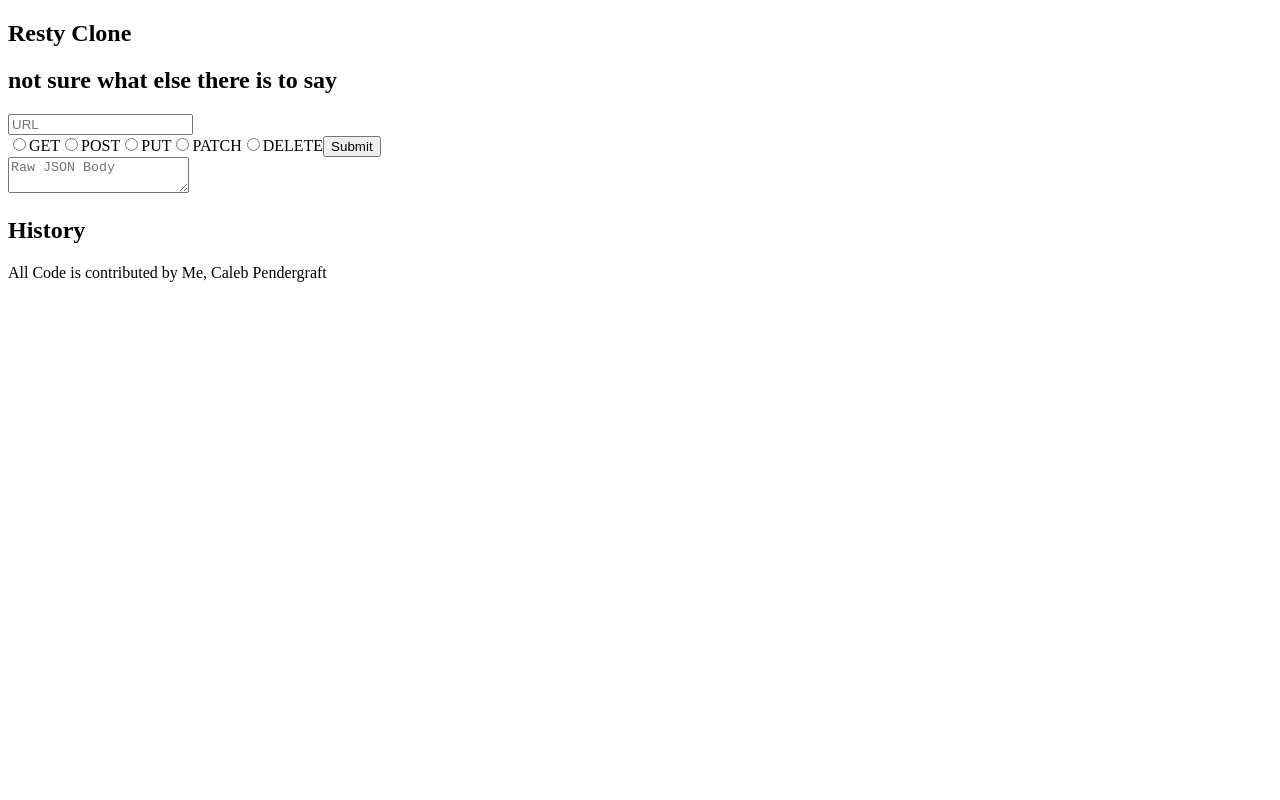
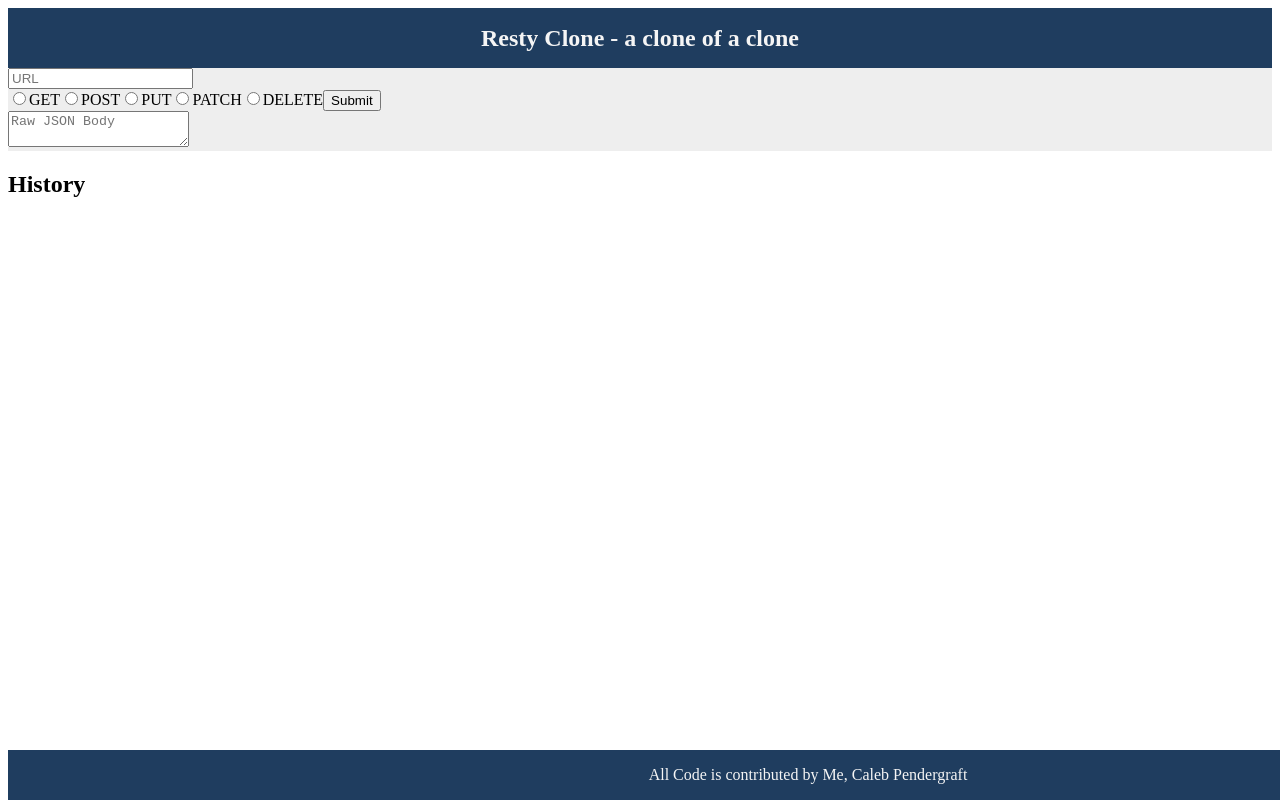
Before and after one commit to cackmed/lab-18, a React app: page / in a window 1280 px wide. Built offline with nearby package versions, Linux system fonts and the light colour scheme.

Commit message:
working on project frontend wireframe

```diff
--- /dev/null
+++ b/src/components/Footer.css
@@ -0,0 +1,11 @@
+.Footer {
+    display: flex;
+    justify-content: center;
+    align-items: center;
+    background-color: rgb(31, 61, 95);
+    color: whitesmoke;
+    height: 50px;
+  position: fixed;
+  bottom: 0px;
+width: 100pc;
+}
--- a/src/components/Footer.js
+++ b/src/components/Footer.js
@@ -1,8 +1,10 @@
 import React from 'react';
+import styles from './Footer.css';
+
 
 
 const Footer = () => (
-  <footer>
+  <footer className={styles.Footer}>
     <section>
       <p>All Code is contributed by Me, Caleb Pendergraft</p>
     </section>
--- /dev/null
+++ b/src/components/Header.css
@@ -0,0 +1,8 @@
+.Header {
+    display: flex;
+    justify-content: center;
+    align-items: center;
+    background-color: rgb(31, 61, 95);
+    color: whitesmoke;
+    height: 60px;
+}
--- a/src/components/Header.js
+++ b/src/components/Header.js
@@ -1,12 +1,11 @@
 import React from 'react';
-
+import styles from './Header.css';
 
 const Header = () => (
 
-  <header>
+  <header className={styles.Header}>
     <section>
-      <h1>Resty Clone</h1>
-      <h2>not sure what else there is to say</h2>
+      <h1>Resty Clone - a clone of a clone</h1>
     </section>
   </header>
 
--- /dev/null
+++ b/src/components/resty/Form.css
@@ -0,0 +1,3 @@
+.Form {
+    background-color: rgb(238, 238, 238)
+}
--- a/src/components/resty/Form.js
+++ b/src/components/resty/Form.js
@@ -1,10 +1,12 @@
 import React from 'react';
 import PropTypes from 'prop-types';
+import styles from './Form.css';
+
 
 
 const Form = ({ onSubmit, onChange }) => (
   <>
-    <form>
+    <form className={styles.Form}>
       <section>
         <input type="text" name="url" placeholder="URL"
           onChange={onChange}></input>
--- /dev/null
+++ b/src/components/resty/History.css
@@ -0,0 +1,3 @@
+.History {
+
+}
--- a/src/components/resty/History.js
+++ b/src/components/resty/History.js
@@ -1,11 +1,13 @@
 import React from 'react';
 import PropTypes from 'prop-types';
+import styles from './History.css';
+
 
 const History = ({ onSubmit }) => (
-  <>
+  <main className={styles.History}>
     <h2>History</h2>
     <ul onSubmit={onSubmit}></ul>
-  </>
+  </main>
 
 );
 
--- a/src/containers/Resty.js
+++ b/src/containers/Resty.js
@@ -4,6 +4,7 @@ import Display from '../components/resty/Display';
 import History from '../components/resty/History';
 import Header from '../components/Header';
 import Footer from '../components/Footer';
+
 
 export default class Resty extends Component {
   state = {
@@ -21,7 +22,7 @@ render() {
   return (
     <>
       <Header />
-      <Form onChange={this.handleChange} onSubmit={this.handleSubmit}/>
+      <Form onChange={this.handleChange} onSubmit={this.handleSubmit} />
       <Display />
       <History onSubmit={this.handleSubmit}/>
       <Footer />
--- a/src/index.html
+++ b/src/index.html
@@ -8,7 +8,7 @@
   <title>lab-18</title>
 </head>
 
-<body>
+<body class="body">
   <div id="root"></div>
 </body>
 
```
